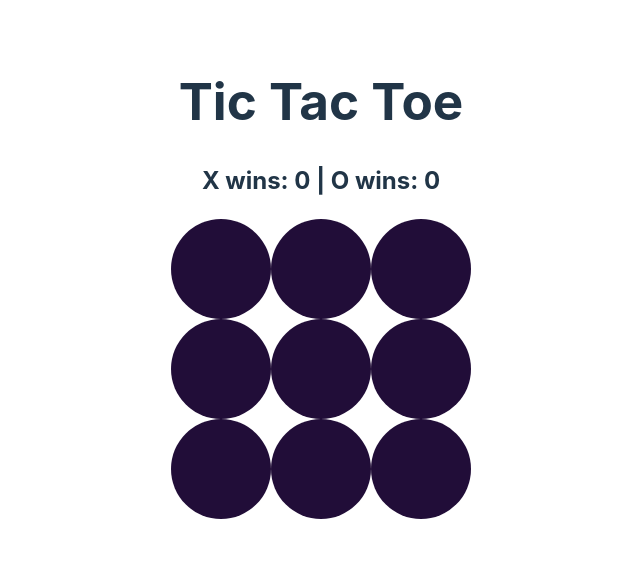
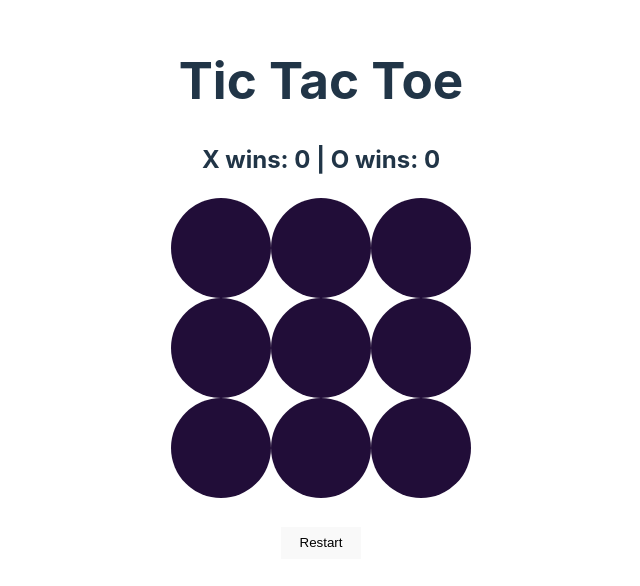
Before and after one commit to Ilyes-CH/Tic-Tac-Toe-React-, a React (Vite) app: page / in a window 1280 px wide. Shown: the part 112-698 px from the top of the page, without its empty margins (319-959 px from the left). Built offline with nearby package versions, Linux system fonts and the light colour scheme.

Commit message:
Fixed reload when draw

```diff
--- a/src/App.jsx
+++ b/src/App.jsx
@@ -64,6 +64,8 @@ function App() {
         if (win) {
           const winnerSymbol = buttonValues[a];
           setWinningSymbol(winnerSymbol);
+
+
           if (winnerSymbol === "O") {
             setCounto(counto + 1);
           } else {
@@ -80,14 +82,14 @@ function App() {
 
       setWinningCombination([]);
       setWin(false);
-      window.location.reload();
+
+      // window.location.reload();
       return;
     }
 
     // If no winner and no draw, continue the game
     console.log("Continue the game.");
   }
-
 
   useEffect(() => {
     winner();
@@ -96,7 +98,10 @@ function App() {
   return (
     <>
       <h1>Tic Tac Toe</h1>
-        <h2>{"X wins:  " + countx}{" |  O wins:  " + counto}</h2>
+      <h2>
+        {"X wins:  " + countx}
+        {" |  O wins:  " + counto}
+      </h2>
 
       <div className="container">
         {board.map((element) => (
@@ -112,7 +117,7 @@ function App() {
           </button>
         ))}
       </div>
-      <h3>{win &&   winningSymbol +" Is The Winner !"}</h3>
+      <h3>{win && winningSymbol + " Is The Winner !"}</h3>
       {win && (
         <Restart
           setBoard={setBoard}
@@ -124,7 +129,19 @@ function App() {
           setCountx={setCountx}
           counto={counto}
           countx={countx}
-
+        />
+      )}
+       {!win && (
+        <Restart
+          setBoard={setBoard}
+          setStart={setStart}
+          setWin={setWin}
+          setWinningCombination={setWinningCombination}
+          setWinningSymbol={setWinningSymbol}
+          setCounto={setCounto}
+          setCountx={setCountx}
+          counto={counto}
+          countx={countx}
         />
       )}
       {win && <Sound audiRef={audioRef} winnerSound={winnerSound} />}
```
